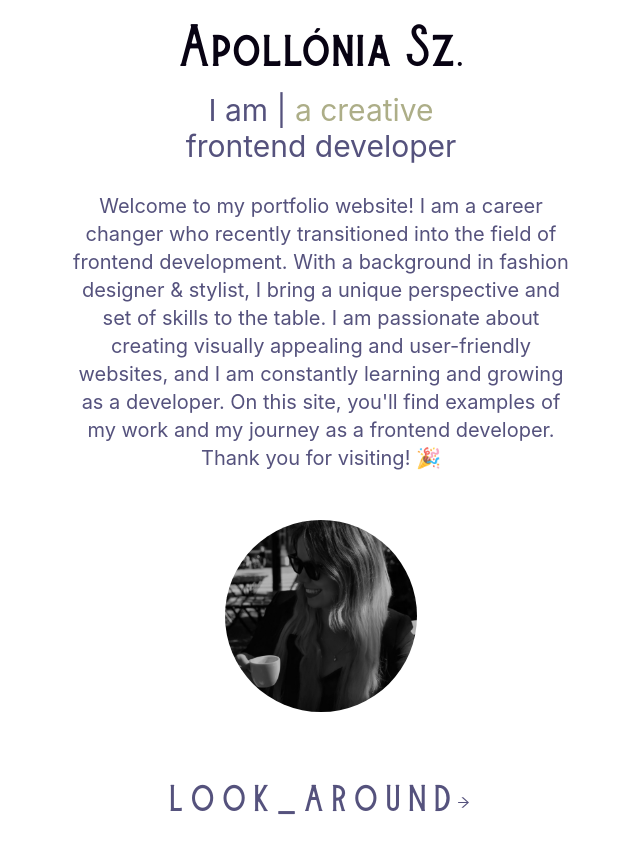
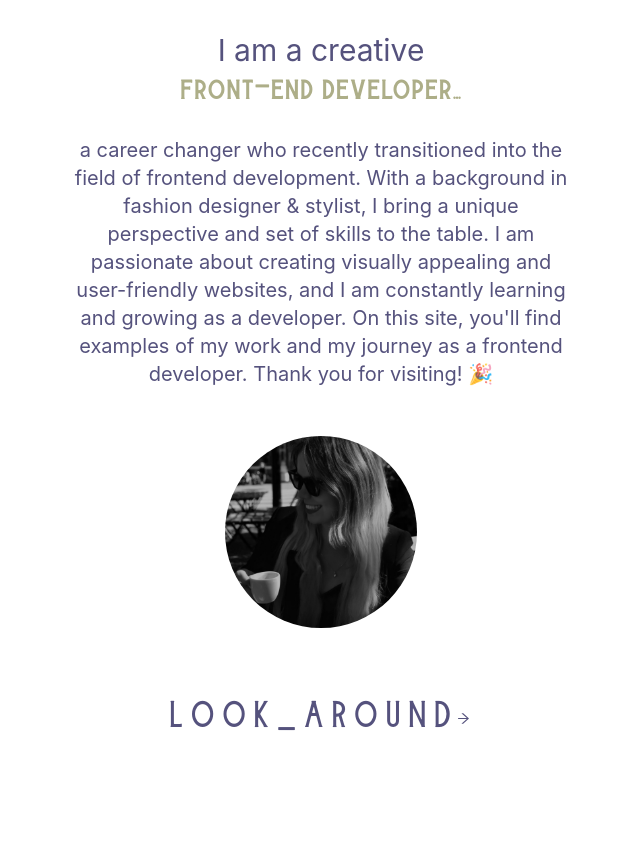
Before and after one commit to apolloniiaa/react-portfolio, a Next.js app: page /HeroPage in a window 1280 px wide. Shown: the whole page, without its empty margins (319-959 px from the left). After the commit the page ends 800 px from the top, so only its background shows below. Built offline with nearby package versions, Linux system fonts and the light colour scheme.

Commit message:
dark theme fix

```diff
--- a/components/Contact.js
+++ b/components/Contact.js
@@ -3,15 +3,11 @@ const Contact = () => {
     <div name='contact' className='w-full   bp-4 text-white'>
       <div className='flex flex-col p-4 justify-center max-w-screen-lg mx-auto h-full'>
         <div className='pb-8'>
-          <p className='text-4xl  text-center text-textLight font-burtons flex justify-center items-center dark:text-gray-200'>
-            Thanks for taking the time to fill out this form. Your input is
-            important to me, and I will respond to your inquiry as soon as
-            possible.
+          <p className='text-4xl  mt-20 text-center text-textLight font-burtons flex justify-center items-center dark:text-gray-200'>
+            Your input is important to me,
           </p>
-          <p className='pt-8  font-burtons text-center text-textLight flex justify-center items-center dark:text-gray-200 '>
-            Hit the "Send message" button below <br />
-            and let's start the journey of creating something
-            <br /> amazing together!
+          <p className='pt-3  font-burtons text-center text-textLight flex justify-center items-center dark:text-gray-200 '>
+            and I will respond to your inquiry as soon as possible.
           </p>
         </div>
 
--- a/components/Navbar.js
+++ b/components/Navbar.js
@@ -77,17 +77,17 @@ const Navbar = () => {
 
         <div
           onClick={() => setnav(!nav)}
-          className='text-secondary cursor-pointer pr-4  md:hidden z-20  '
+          className='text-linksLight cursor-pointer pr-4  md:hidden z-20   dark:text-secondary  '
         >
           {nav ? <FaTimes size={30} /> : <FaBars size={30} />}
         </div>
 
         {nav && (
-          <ul className='flex flex-col justify-center items-center absolute top-0 left-0 w-full h-screen dark:   text-secondary z-10 dark:bg-textDark '>
+          <ul className='flex flex-col justify-center items-center absolute top-0 text-linksLight left-0 w-full h-screen bg-bgDark dark:text-secondary z-10 dark:bg-textDark '>
             {links.map(({ id, link }) => (
               <li
                 key={id}
-                className='px-4 cursor-pointer capitalize py-6   text-secondary text-4xl hover:scale-105  duration-200 dark:textDark'
+                className='px-4 cursor-pointer capitalize py-6    text-4xl hover:scale-105  duration-200 dark:bg-textDark'
               >
                 <Link
                   onClick={() => setnav(!nav)}
--- a/components/Portfolio.js
+++ b/components/Portfolio.js
@@ -93,7 +93,7 @@ const Portfolio = () => {
   return (
     <div name='portfolio' className=' text-textLight  w-full '>
       <div className='max-w-screen-lg p-4 mx-auto flex flex-col jutify-center w-full h-full'>
-        <div className=' pb-8'>
+        <div className=' pb-8  text-center sm:text-left'>
           <h3 className='text-4xl  font-burtons  inline border-b-4  text-textLight border-textLight dark:border-green-100 dark:text-slate-300'>
             My works
           </h3>
@@ -113,7 +113,7 @@ const Portfolio = () => {
           {portfolios.map(({ id, src, demo, code }) => (
             <div
               key={id}
-              className='shadow-md shadow-textLight  rounded-lg text-portfolioCardText dark:bg-fifth  dark:shadow-subtitle'
+              className='shadow-md shadow-textLight  bg-portfolioCard rounded-lg text-portfolioCardText dark:bg-fifth  dark:shadow-subtitle'
             >
               <Image
                 src={src}
--- a/components/Services.js
+++ b/components/Services.js
@@ -78,12 +78,12 @@ const Services = () => {
   ];
   return (
     <div name='services'>
-      <section className='mb-64  md:mb-0  max-w-screen-lg mx-auto p-4'>
+      <section className=' md:mb-0  max-w-screen-lg mx-auto p-4 text-center sm:text-left'>
         <div>
           <h3 className='text-3xl py-1 text-primary dark:text-slate-300'>
             Services I offer{' '}
           </h3>
-          <p className='text-md py-2 leading-8  text-textLight dark:text-slate-300'>
+          <p className='text-md py-2 leading-8  text-textLight dark:text-slate-300 text-center sm:text-left'>
             I offer a wide range of services to help bring your ideas to life.
             My expertise includes creating visually appealing and responsive
             websites using HTML, CSS and JavaScript. I also offer skills in
@@ -164,8 +164,8 @@ const Services = () => {
           </div>
         </div>
       </section>
-      <div name='experience' className=' w-full md:h-screen mt-20 '>
-        <div className='max-w-screen-lg mx-auto p-4 flex flex-col justify-center w-full h-full md:h-auto  text-textLight'>
+      <div name='experience' className=' w-full   '>
+        <div className='max-w-screen-lg mx-auto p-4 flex flex-col justify-center text-center sm:text-left w-full h-full md:h-auto  text-textLight'>
           <div>
             <p className='text-4xl font-bold border-b-4  border-gray-500 p-2 inline dark:border-green-100 dark:text-slate-300'>
               Experience
@@ -179,7 +179,7 @@ const Services = () => {
             {techs.map(({ id, src, title, style }) => (
               <div
                 key={id}
-                className={`shadow-md hover:scale-105 duration-500 py-2 rounded-lg text-linksLight bg-fifth`}
+                className={`shadow-md hover:scale-105 duration-500 py-2 rounded-lg bg-portfolioCard text-linksLight  dark:bg-fifth`}
               >
                 <Image src={src} alt='photo' className='w-20 mx-auto' />
                 <p className='mt-4'>{title}</p>
--- a/pages/HeroPage.js
+++ b/pages/HeroPage.js
@@ -7,28 +7,22 @@ import Image from 'next/image';
 const HeroPage = () => {
   return (
     <div name='home'>
-      <section className='px-10 md:px-20 lg:px-40'>
+      <section className='px-px md:px-20 lg:px-40'>
         <div className='text-center'>
-          <h2 className='text-xl font-burtons py-2 font-medium md:text-5xl  text-secondary  dark:text-green-100 pt-7'>
-            Apollónia Sz.
-          </h2>
-          <h3 className='text-2xl py-2 md:text-3xl  text-textLight dark:text-slate-400 '>
-            I am |{' '}
-            <span className='text-subtitle dark:text-textDark'>
-              {' '}
-              a creative
-            </span>{' '}
-            <br /> frontend developer
+          <h3 className='text-2xl py-2 pt-8 md:text-3xl  text-textLight dark:text-slate-400 '>
+            I am a creative
+            <span className='text-subtitle font-burtons dark:text-textDark '>
+              <br /> front-end developer...
+            </span>
           </h3>
           <p className='text-md py-5 leading-8 text-textLight md:text-xl max-w-lg mx-auto dark:text-slate-400 mb-7'>
-            Welcome to my portfolio website! I am a career changer who recently
-            transitioned into the field of frontend development. With a
-            background in fashion designer & stylist, I bring a unique
-            perspective and set of skills to the table. I am passionate about
-            creating visually appealing and user-friendly websites, and I am
-            constantly learning and growing as a developer. On this site, you'll
-            find examples of my work and my journey as a frontend developer.
-            Thank you for visiting! 🎉
+            a career changer who recently transitioned into the field of
+            frontend development. With a background in fashion designer &
+            stylist, I bring a unique perspective and set of skills to the
+            table. I am passionate about creating visually appealing and
+            user-friendly websites, and I am constantly learning and growing as
+            a developer. On this site, you'll find examples of my work and my
+            journey as a frontend developer. Thank you for visiting! 🎉
           </p>
         </div>
         <div className='relative mx-auto  rounded-full w-48 h-48 mb-10 overflow-hidden '>
--- a/pages/index.js
+++ b/pages/index.js
@@ -18,7 +18,7 @@ export default function Home() {
 
       <Navbar />
 
-      <main className=' bg-background px-10 md:px-20 lg:px-40 dark:bg-bgDark'>
+      <main className=' bg-background px-4 md:px-20 lg:px-40 dark:bg-bgDark'>
         <HeroPage />
         <SocialLinks />
         <Portfolio />
--- a/tailwind.config.js
+++ b/tailwind.config.js
@@ -18,7 +18,7 @@ module.exports = {
         theritary: '#fab2cb14',
         fourth: '#0e0008',
         fifth: '#9ee7dd1f',
-        card: '#9b95c20d',
+        card: '#9b95c226',
         background: ' #03a9f40f',
         textLight: '#2a275ccc;',
         linksLight: '#fff6b6db',
```
